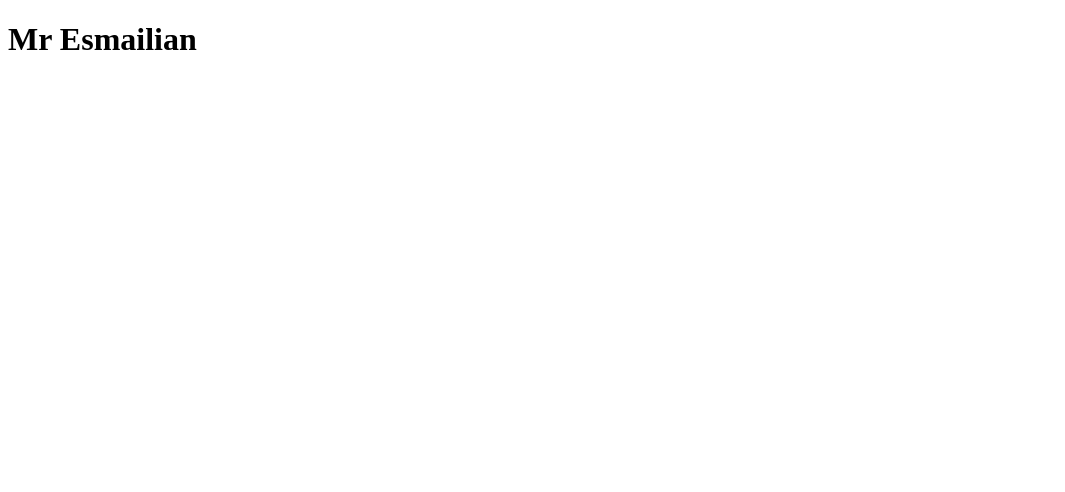
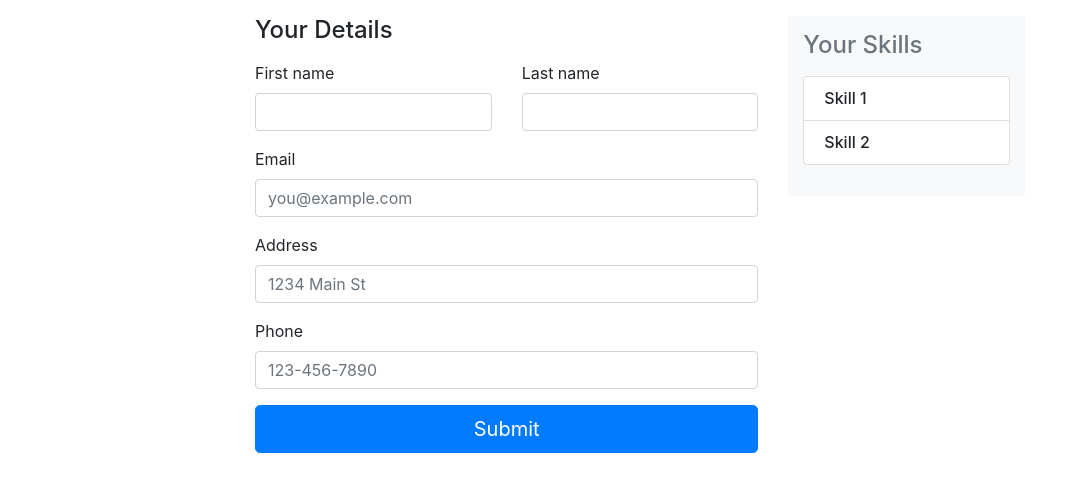
Before and after one commit to MrEsmailian/MrEsmailan.github.io, a plain HTML site: page index.html in a window 1280 px wide. Shown: the whole page, without its empty margins (0-1065 px from the left). Drawn offline with nearby package versions, Linux system fonts and the light colour scheme.

Commit message:
basic version

```diff
--- a/index.html
+++ b/index.html
@@ -1,12 +1,82 @@
 <!DOCTYPE html>
 <html lang="en">
 <head>
-    <meta charset="UTF-8">
-    <title>Resume</title>
+    <title>Bootstrap Resume</title>
+    <meta charset="utf-8">
+    <meta name="viewport" content="width=device-width, initial-scale=1">
+    <link rel="stylesheet" href="https://maxcdn.bootstrapcdn.com/bootstrap/4.0.0/css/bootstrap.min.css">
+    <style>
+        .resume {
+            margin: 0 auto;
+            max-width: 800px;
+        }
+        .sidebar {
+            background-color: #f8f9fa;
+            padding: 15px;
+        }
+    </style>
 </head>
 <body>
-    <h1>
-        Mr Esmailian
-    </h1>
+
+<div class="container py-3 resume">
+    <div class="row">
+        <div class="col-md-4 order-md-2 mb-4">
+            <div class="sidebar">
+                <h4 class="d-flex justify-content-between align-items-center mb-3">
+                    <span class="text-muted">Your Skills</span>
+                </h4>
+                <ul class="list-group mb-3">
+                    <li class="list-group-item d-flex justify-content-between lh-condensed">
+                        <div>
+                            <h6 class="my-0">Skill 1</h6>
+                        </div>
+                    </li>
+                    <li class="list-group-item d-flex justify-content-between lh-condensed">
+                        <div>
+                            <h6 class="my-0">Skill 2</h6>
+                        </div>
+                    </li>
+                    <!-- Add more skills here -->
+                </ul>
+            </div>
+        </div>
+        <div class="col-md-8 order-md-1">
+            <h4 class="mb-3">Your Details</h4>
+            <form>
+                <div class="row">
+                    <div class="col-md-6 mb-3">
+                        <label for="firstName">First name</label>
+                        <input type="text" class="form-control" id="firstName" placeholder="" required>
+                    </div>
+                    <div class="col-md-6 mb-3">
+                        <label for="lastName">Last name</label>
+                        <input type="text" class="form-control" id="lastName" placeholder="" required>
+                    </div>
+                </div>
+
+                <div class="mb-3">
+                    <label for="email">Email</label>
+                    <input type="email" class="form-control" id="email" placeholder="you@example.com" required>
+                </div>
+
+                <div class="mb-3">
+                    <label for="address">Address</label>
+                    <input type="text" class="form-control" id="address" placeholder="1234 Main St" required>
+                </div>
+
+                <div class="mb-3">
+                    <label for="phone">Phone</label>
+                    <input type="tel" class="form-control" id="phone" placeholder="123-456-7890" required>
+                </div>
+
+                <button class="btn btn-primary btn-lg btn-block" type="submit">Submit</button>
+            </form>
+        </div>
+    </div>
+</div>
+
+<script src="https://code.jquery.com/jquery-3.2.1.slim.min.js"></script>
+<script src="https://maxcdn.bootstrapcdn.com/bootstrap/4.0.0/js/bootstrap.min.js"></script>
+
 </body>
 </html>
```
